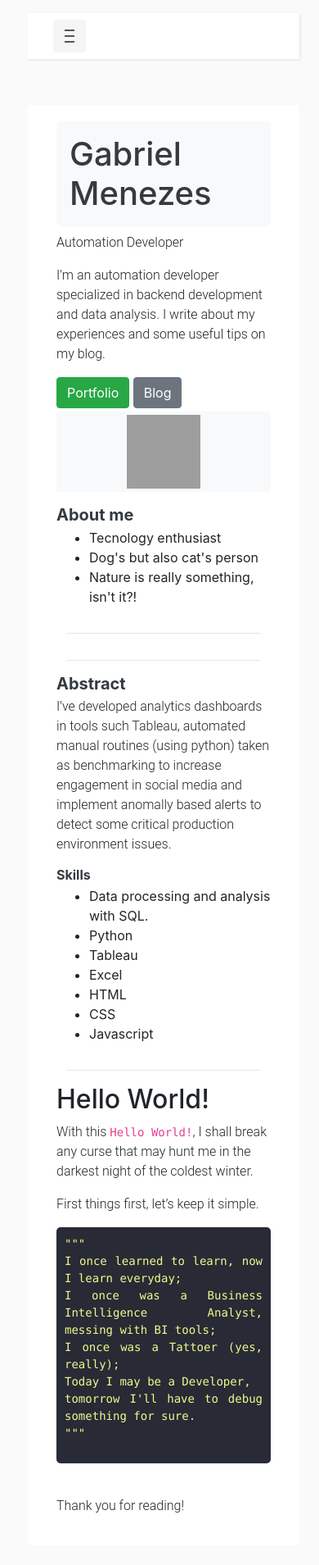
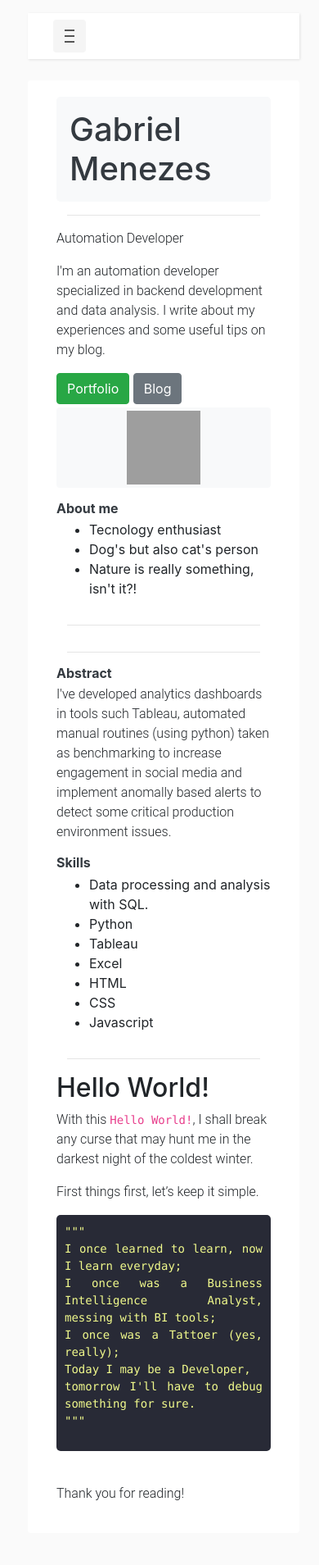
Before and after one commit to dmenezesgabriel/dmenezesgabriel.github.io, a Jekyll site: the page built from about.md, in a window 390 px wide. Shown: the whole page at 82% size. Built offline with Jekyll 4.4.1, drawn with Linux system fonts in a browser that asks for light colours; grey boxes are pictures that could not be loaded.

Commit message:
Add dogo blog

```diff
--- a/_data/portfolio.yml
+++ b/_data/portfolio.yml
@@ -4,3 +4,6 @@
 - name: Tick Track
   link: https://github.com/dmenezesgabriel/tick_track
   cover-img: assets/img/portfolio/tick-track.png
+- name: Django Blog
+  link: https://github.com/dmenezesgabriel/blog
+  cover-img: assets/img/portfolio/dogo-blog.png
--- a/_layouts/about.html
+++ b/_layouts/about.html
@@ -10,6 +10,7 @@
                 <div class="row">
                     <div class="col-sm">
                         <h1 class="bg-light p-3 rounded-lg text-dark">{{ site.data.about.author }}</h1>
+                        <hr>
                     </div>
                 </div>
                 <div class="row">
@@ -23,7 +24,7 @@
                         <div class="bg-light rounded p-1 mt-1 mb-3">
                             <img class="about-image" src="{{ 'assets/img/profile-picture.png' | relative_url}}" alt="My image">
                         </div>
-                        <h5 class="m-0 font-weight-bold text-dark mb-1">About me</h5>
+                        <h6 class="m-0 font-weight-bold text-dark mb-1">About me</h6>
                         <ul>
                             {% for item in site.data.about.likes %}
                             <li>
@@ -43,7 +44,7 @@
                 </div>
                 <div class="row">
                     <div class="col-sm">
-                        <h5 class="m-0 font-weight-bold text-dark mb-1">Abstract</h5>
+                        <h6 class="m-0 font-weight-bold text-dark mb-1">Abstract</h6>
                         <p>{{ site.data.about.resume-introduction }}</p>
                         <h6 class="m-0 font-weight-bold text-dark mb-1">Skills</h6>
                         <ul>
--- a/_layouts/index.html
+++ b/_layouts/index.html
@@ -15,16 +15,16 @@
   {%- endif -%}
   <div class="posts">
       <div class="row">
-        {% for post in posts %}
+        {% for post in posts reversed %}
           <div class="col-md-4">
             <div class="card mb-4">
                 <div class="card-content">
                   <div class="card-img">
                     <img class="post-cover" src="{{ post.cover-img | relative_url}}" alt="Post Cover">
                   </div>
-                  <h2 class="card-title">{{ post.title }}</h2>
+                  <h4 class="card-title">{{ post.title }}</h4>
                   <p class="card-text text-muted h6">{{ post.author }} | {{ post.date | date: "%a, %b %d, %y" }} </p>
-                  <p class="card-text text-dark">{{post.content | truncatewords: 30}}</p>
+                  <p class="card-text text-dark">{{post.content | truncatewords: 20}}</p>
                   <a href="{{ post.url }}" class="btn btn-secondary">Read More</a>
                 </div>
               </div>
--- a/_layouts/portfolio.html
+++ b/_layouts/portfolio.html
@@ -5,7 +5,7 @@
 
 <div class="projects">
     <div class="row">
-      {% for item in site.data.portfolio %}
+      {% for item in site.data.portfolio reversed%}
         <div class="col-md-4">
           <div class="card mb-4">
               <div class="card-content shadow-sm p-3 rounded-lg">
--- a/assets/css/main.css
+++ b/assets/css/main.css
@@ -161,14 +161,14 @@
 }
 
 .navbar {
-    margin-top: 5px;
+    margin-top: 0px;
     position: relative;
     display: flex;
     padding: 15px 10px;
     background: #fff;
     border: none;
     border-radius: 0;
-    margin-bottom: 20px;
+    margin-bottom: 10px;
     box-shadow: 1px 1px 3px rgba(0, 0, 0, 0.1);
 }
 
@@ -208,7 +208,7 @@
 
 .card-img img{
     width: 100%!important;
-    height: 200px!important;
+    height: 150px!important;
     object-fit: cover;
     margin-bottom: 20px;
     border-radius: 8px;
@@ -281,7 +281,7 @@
         padding: 15px 10px;
         border: none;
         border-radius: 0;
-        margin-bottom: 40px;
+        margin-bottom: 10px;
         box-shadow: 1px 1px 3px rgba(0, 0, 0, 0.1);
     }
 
```
Also changed, not shown: _drafts/draft.md (+1 -1 lines), assets/img/portfolio/dogo-blog.png (added).
